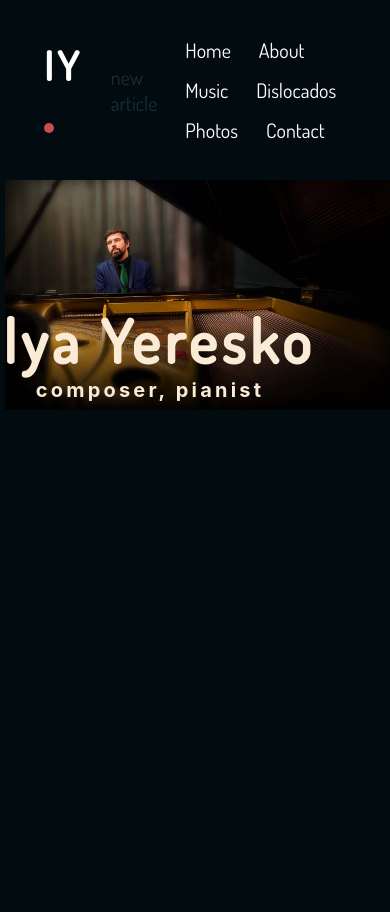
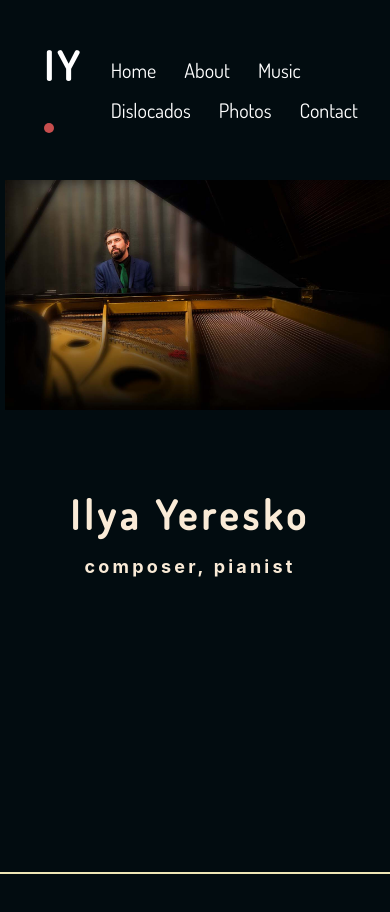
Before and after one commit to sovsianykov/iliatura, a React (Create React App) app: page / in a window 390 px wide. Built offline with nearby package versions, Linux system fonts and the light colour scheme; no server answers; the database is empty.

Commit message:
newTitle1

```diff
--- a/src/components/Header/style.scss
+++ b/src/components/Header/style.scss
@@ -29,7 +29,14 @@
         color: antiquewhite;
         padding: 10px;
         font-weight: 400;
+        border-bottom:  2px solid  transparent;
 
+        @media only screen and (max-width: 600px) {
+          width: 100%;
+          top: 300px;
+          right: 0;
+          border-bottom:  2px solid  #eee6b6;
+        }
         //background: rgba(21, 40, 45, 0.76);
         z-index: 3;
         .title  {
@@ -38,6 +45,9 @@
           text-align: center;
           font-size: 30px;
           letter-spacing: .3rem;
+          @media only screen and (max-width: 600px) {
+            font-size: 20px;
+          }
         }
         .sub-title {
           margin-top: -40px;
@@ -45,6 +55,10 @@
           text-align: center;
           font-size: 20px;
           letter-spacing: .2rem;
+          @media only screen and (max-width: 600px) {
+            font-size: 18px;
+            margin-top: -10px;
+          }
         }
       }
 
--- a/src/components/Navigation/Navigation.js
+++ b/src/components/Navigation/Navigation.js
@@ -9,7 +9,7 @@ const Navigation = () => {
               <Link to ='/'  className='lnk'  >
                   <h2>{content.nav.logo}<span className='dot'/></h2>
               </Link>
-              <Link  to='/new-article/' className='lnk-new-art'>new article</Link>
+              {/*<Link  to='/new-article/' className='lnk-new-art'>new article</Link>*/}
               <div>
                   {content.nav.links.map((link,i) =>(
                       <Link to={link.to}  className='lnk'   key={i}>{link.text}</Link>
```
